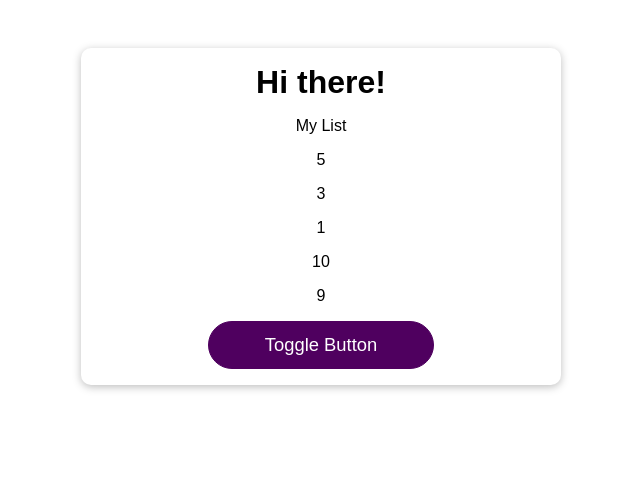
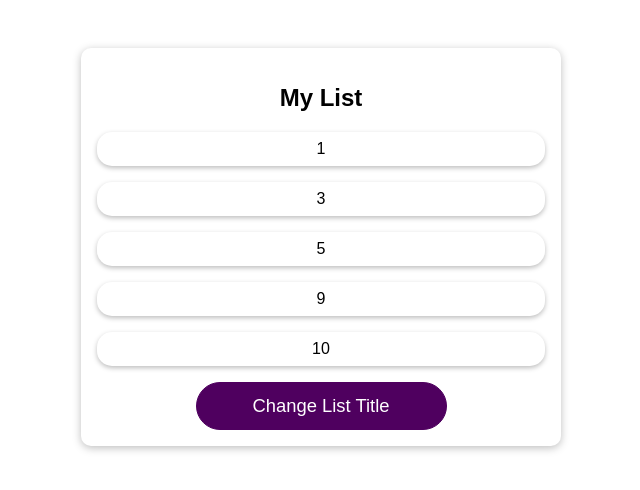
Before and after one commit to kjh-busan/07-rearct-optimization, a React (Create React App) app: page / in a window 1280 px wide. Shown: the top 490 px of the page, without its empty margins (319-959 px from the left). Built offline with nearby package versions, Linux system fonts and the light colour scheme.

Commit message:
feat: state schedule useMemo

```diff
--- a/src/App.js
+++ b/src/App.js
@@ -1,22 +1,22 @@
-import React, { useState, useCallback } from "react";
+import React, { useState, useCallback, useMemo } from "react";
+
+import "./App.css";
+import DemoOutput from "./components/DEMO/DemoOutput";
 import Button from "./components/UI/Button/Button";
-import DemoOutput from "./components/UI/Button/DEMO/DemoOutput";
-import "./App.css";
 
 function App() {
-  const [listTitle, SetListTitle] = useState("My List");
-  console.log("APP is RUNNING");
+  const [listTitle, setListTitle] = useState("My List");
 
   const changeTitleHandler = useCallback(() => {
-    console.log("changeTitleHandler RUNNING");
-    SetListTitle("New Title");
+    setListTitle("New Title");
   }, []);
+
+  const listItems = useMemo(() => [5, 3, 1, 10, 9], []);
 
   return (
     <div className="app">
-      <h1>Hi there!</h1>
-      <DemoOutput title={listTitle} items={[5, 3, 1, 10, 9]} />
-      <Button onClick={changeTitleHandler}>Toggle Button</Button>
+      <DemoOutput title={listTitle} items={listItems} />
+      <Button onClick={changeTitleHandler}>Change List Title</Button>
     </div>
   );
 }
--- /dev/null
+++ b/src/components/DEMO/DemoOutput.js
@@ -0,0 +1,26 @@
+import React, { useMemo } from "react";
+
+import classes from "./DemoOutput.module.css";
+
+const DemoOutput = (props) => {
+  const { items } = props;
+
+  const sortedList = useMemo(() => {
+    console.log("Items sorted");
+    return items.sort((a, b) => a - b);
+  }, [items]);
+  console.log("DemoOutput RUNNING");
+
+  return (
+    <div className={classes.list}>
+      <h2>{props.title}</h2>
+      <ul>
+        {sortedList.map((item) => (
+          <li key={item}>{item}</li>
+        ))}
+      </ul>
+    </div>
+  );
+};
+
+export default React.memo(DemoOutput);
--- /dev/null
+++ b/src/components/DEMO/DemoOutput.module.css
@@ -0,0 +1,12 @@
+.list ul {
+  list-style: none;
+  margin: 0;
+  padding: 0;
+}
+
+.list li {
+  margin: 1rem 0;
+  padding: 0.5rem;
+  box-shadow: 0 2px 5px rgba(0, 0, 0, 0.26);
+  border-radius: 15px;
+}
--- a/src/components/UI/Button/DEMO/DemoOutput.js
+++ /dev/null
@@ -1,17 +0,0 @@
-import React, { Fragment } from "react";
-import MyParagraph from "./MyParagraph";
-
-const DemoOutput = (props) => {
-  console.log("DemoOutput Running");
-  const itemList = props.items.map((item) => (
-    <MyParagraph key={item}>{item}</MyParagraph>
-  ));
-  return (
-    <Fragment>
-      <MyParagraph>{props.title}</MyParagraph>
-      {itemList}
-    </Fragment>
-  );
-};
-
-export default React.memo(DemoOutput);
--- a/src/components/UI/Button/DEMO/MyParagraph.js
+++ /dev/null
@@ -1,7 +0,0 @@
-const MyParagraph = (props) => {
-  console.log("My Paragraph");
-
-  return <p>{props.children}</p>;
-};
-
-export default MyParagraph;
```
Also changed, not shown: src/components/DEMO/MyParagraph.js (added, +8 -0 lines).
